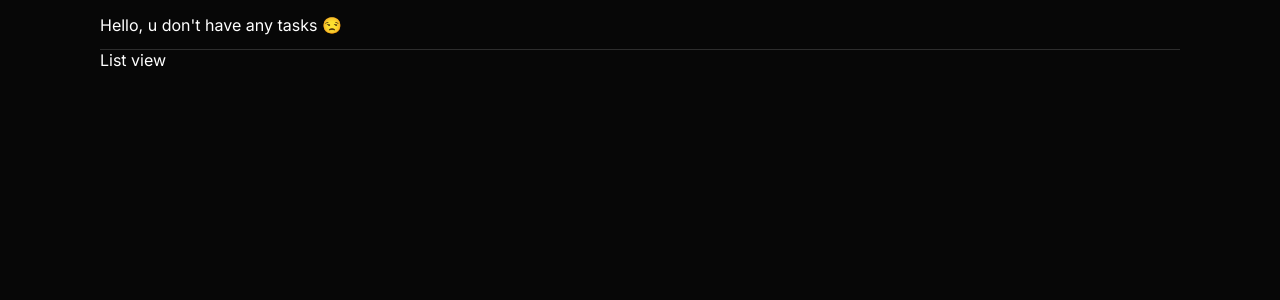
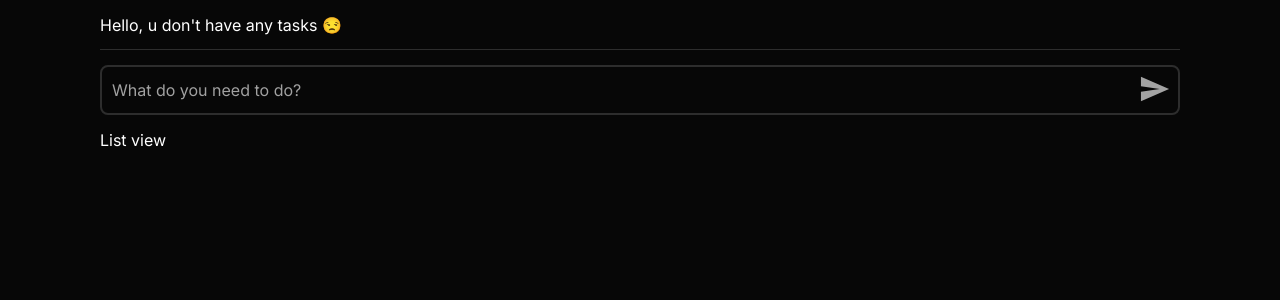
Before and after one commit to Hartaithan/gds-test, a Vue app: page /cards in a window 1280 px wide. Shown: the top 300 px of the page. Built offline with nearby package versions, Linux system fonts and the light colour scheme.

Commit message:
add input component

```diff
--- a/src/App.vue
+++ b/src/App.vue
@@ -1,9 +1,11 @@
 <template>
   <Header />
+  <Input />
   <router-view />
 </template>
 
 <script setup lang="ts">
+import Input from './components/Input.vue'
 import Header from './components/Header.vue'
 </script>
 
--- /dev/null
+++ b/src/components/Input.vue
@@ -0,0 +1,68 @@
+<template>
+  <div class="input">
+    <input
+      type="text"
+      placeholder="What do you need to do?"
+      v-model="input"
+      @keydown="handleKeyDown"
+    />
+    <button @click="handleOnClick">
+      <svg width="30px" height="30px" viewBox="0 0 512 512" xmlns="http://www.w3.org/2000/svg">
+        <path d="M16,464,496,256,16,48V208l320,48L16,304Z" fill="#a3a3a3" />
+      </svg>
+    </button>
+  </div>
+</template>
+
+<script setup lang="ts">
+import { MutationType } from '@/models/storeModel'
+import { useStore } from '@/store'
+import { ref } from 'vue'
+
+const store = useStore()
+const input = ref('')
+
+const handleOnClick = () => {
+  if (input.value !== '') {
+    store.commit(MutationType.AddTodo, input.value)
+    input.value = ''
+  }
+}
+
+const handleKeyDown = (e: KeyboardEvent) => {
+  if (e.key === 'Enter' && input.value !== '') {
+    store.commit(MutationType.AddTodo, input.value)
+    input.value = ''
+  }
+}
+</script>
+
+<style scoped lang="scss">
+.input {
+  position: relative;
+  margin: 15px 0;
+  input {
+    width: 100%;
+    height: 50px;
+    background: transparent;
+    border: 2px solid #2d2d2d;
+    border-radius: 8px;
+    font-size: 16px;
+    padding: 5px 50px 5px 10px;
+    outline: none;
+    &::placeholder {
+      color: #a1a1a1;
+    }
+  }
+  button {
+    position: absolute;
+    width: 50px;
+    height: 100%;
+    top: 0;
+    right: 0;
+    background: transparent;
+    border: none;
+    cursor: pointer;
+  }
+}
+</style>
```
